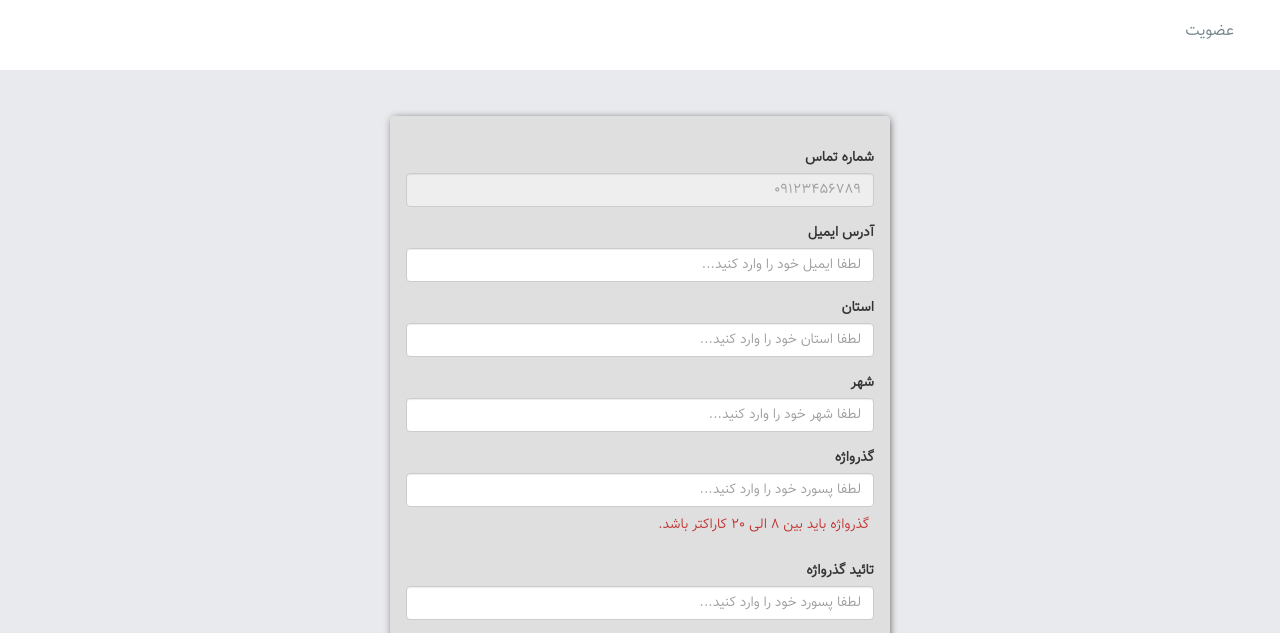
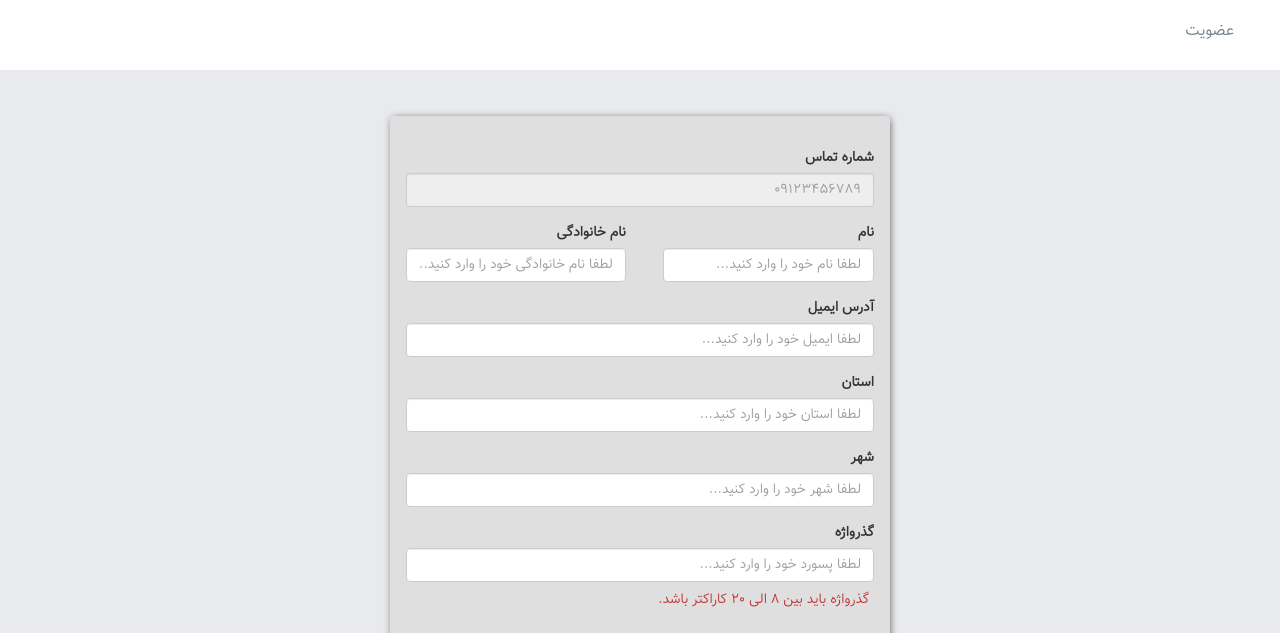
Before and after one commit to KH-9602/mokhaberatiha, a plain HTML site: page Register.html in a window 1280 px wide. Shown: the part 145-778 px from the top of the page. Drawn offline with nearby package versions, Linux system fonts and the light colour scheme; some packages are replaced by stand-ins of ours; a script that the page names is missing.

Commit message:
first commit

```diff
--- a/Register.html
+++ b/Register.html
@@ -87,7 +87,19 @@
               <!-- <div id="emailHelp" class="form-text">We'll never share your email with anyone else.</div> -->
              </div>
 
+             <div class="name-parent">
+             <div class="mb-3" style="width: 45%;">
+               <label for="exampleInputUsername" class="form-label">نام</label>
+               <input type="username" class="form-control" id="exampleInputUser" aria-describedby="userHelp" placeholder="لطفا نام خود را وارد کنید..." required>
+             <!-- <div id="emailHelp" class="form-text">We'll never share your email with anyone else.</div> -->
+            </div>
 
+            <div class="mb-3" style="width: 47%;">
+               <label for="exampleInputUsername" class="form-label">نام خانوادگی</label>
+               <input type="username" class="form-control" id="exampleInputUser" aria-describedby="userHelp" placeholder="لطفا نام خانوادگی خود را وارد کنید..." required>
+             <!-- <div id="emailHelp" class="form-text">We'll never share your email with anyone else.</div> -->
+            </div>
+            </div>
             <div class="mb-3">
                <label for="exampleInputEmail1" class="form-label">آدرس ایمیل</label>
                <input type="email" class="form-control" id="exampleInputEmail1" aria-describedby="emailHelp" placeholder="لطفا ایمیل خود را وارد کنید..." required>
--- a/style.css
+++ b/style.css
@@ -440,7 +440,10 @@ li:focus {
     margin-top: 1vh;
     margin-right: 1%;
 }
-
+.name-parent{
+	display: flex;
+	justify-content: space-between;
+}
 
 .login-form{
     width: 40%;
```
